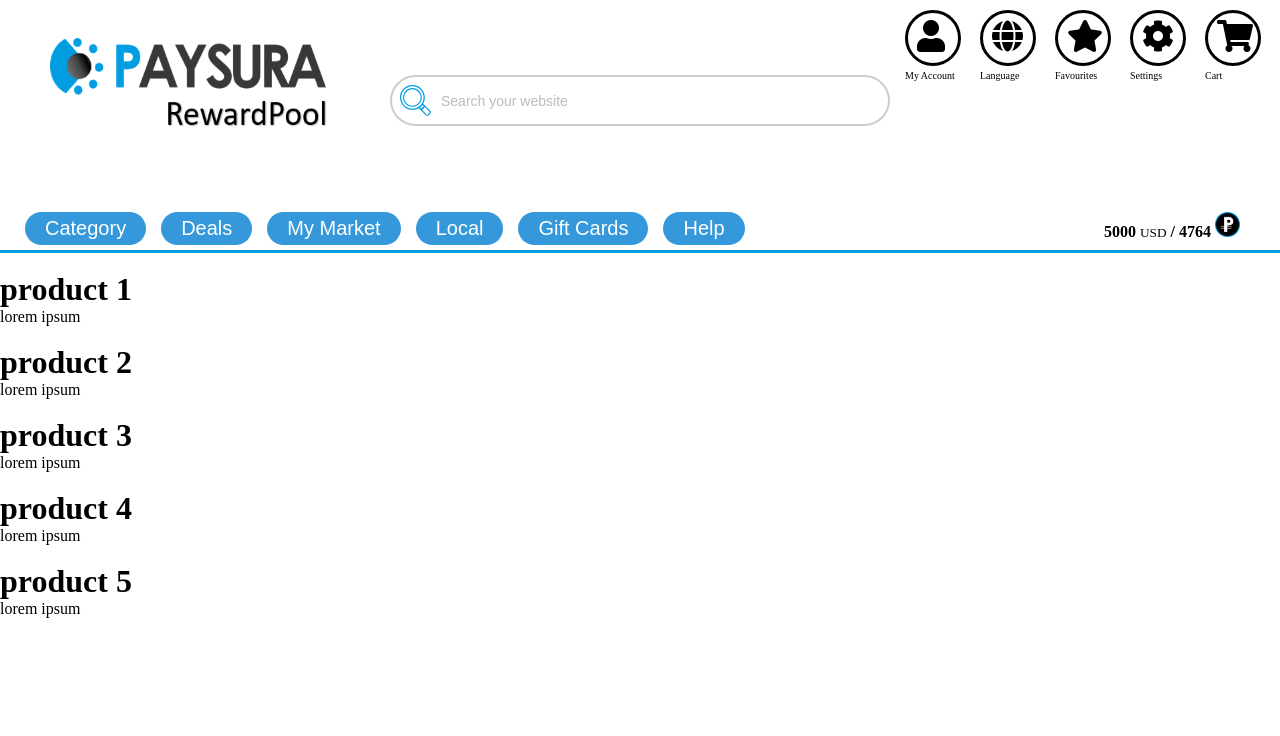
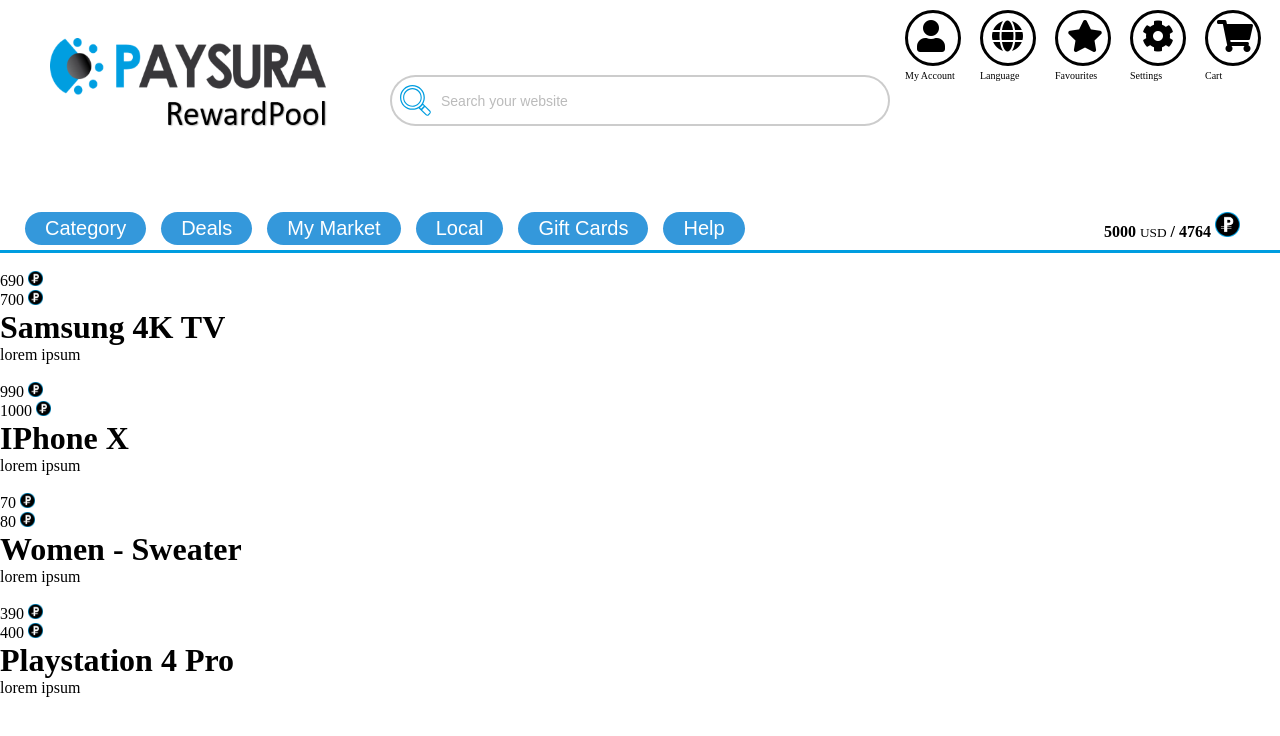
Before and after one commit to PAYSURA/FrontendRewardPool, an Angular app in the folder paysura/: page / in a window 1280 px wide. Shown: the top 736 px of the page. Built offline with nearby package versions, Linux system fonts and the light colour scheme; what angular2-carousel would draw is missing.

Commit message:
Refactoring
Structore of profuct model changed

```diff
--- a/paysura/src/app/product/product.component.css
+++ b/paysura/src/app/product/product.component.css
@@ -0,0 +1,4 @@
+.product_ipc{
+    width: 15px;
+    height: 15px;
+}
--- a/paysura/src/app/product/product.component.html
+++ b/paysura/src/app/product/product.component.html
@@ -1,11 +1,17 @@
 <div uib-carousel interval="5000" active="active">
 
     <div *ngFor="let product of carouselElements; let i = index">
-        <div uib-slide>
+        <div class="item-carousel">
             <div class="product-thumbnail">
                 <img src="{{product.imagePath}}"/>
             </div>
             <div>
+                <div class="price">
+                    {{product.price}} <img class="product_ipc" src="{{ipc_logo}}">
+                    <div class="old">
+                        {{product.priceOld}} <img class="product_ipc" src="{{ipc_logo}}">
+                    </div>
+                </div>
                 <h1>
                     {{product.title}}
                 </h1>
--- a/paysura/src/app/product/product.component.ts
+++ b/paysura/src/app/product/product.component.ts
@@ -8,12 +8,12 @@
 })
 export class ProductComponent implements OnInit {
 
+    ipc_logo = 'assets/img/rsz_coin_logo.png';
     public carouselElements = [
-        new Product('product 1', 'lorem ipsum', ''),
-        new Product('product 2', 'lorem ipsum', ''),
-        new Product('product 3', 'lorem ipsum', ''),
-        new Product('product 4', 'lorem ipsum', ''),
-        new Product('product 5', 'lorem ipsum', '')
+        new Product('Samsung 4K TV', 'lorem ipsum', '', 690, 700),
+        new Product('IPhone X', 'lorem ipsum', '', 990, 1000),
+        new Product('Women - Sweater', 'lorem ipsum', '', 70, 80),
+        new Product('Playstation 4 Pro', 'lorem ipsum', '', 390, 400)
     ];
 
     constructor() {
--- a/paysura/src/app/product/product.model.ts
+++ b/paysura/src/app/product/product.model.ts
@@ -1,6 +1,7 @@
 export class Product {
 
-    constructor(public title: string, public description: string, public imagePath: string) {
+    constructor(public title: string, public description: string, public imagePath: string,
+                public price: number, public priceOld: number) {
 
     }
 }
--- a/paysura/src/app/product/product.module.ts
+++ b/paysura/src/app/product/product.module.ts
@@ -11,4 +11,5 @@
 })
 export class ProductModule {
 
+
 }
```
